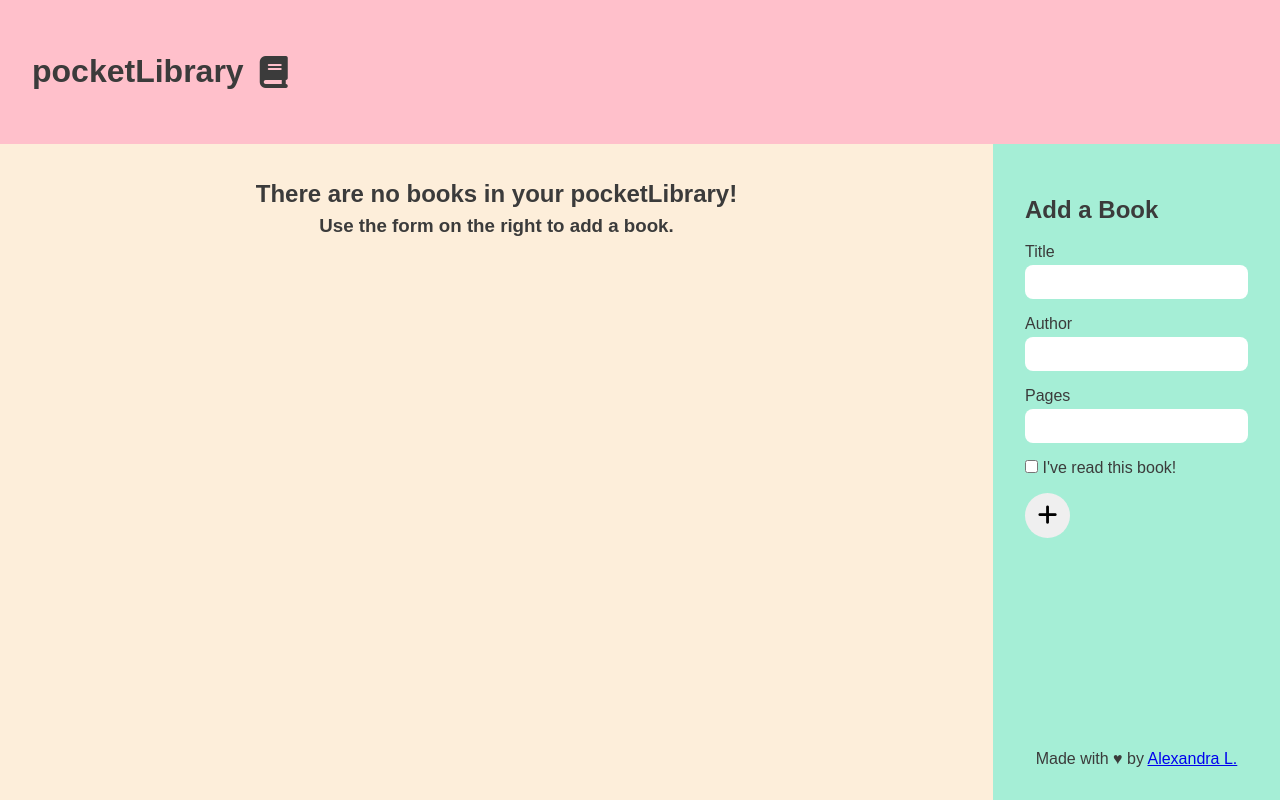
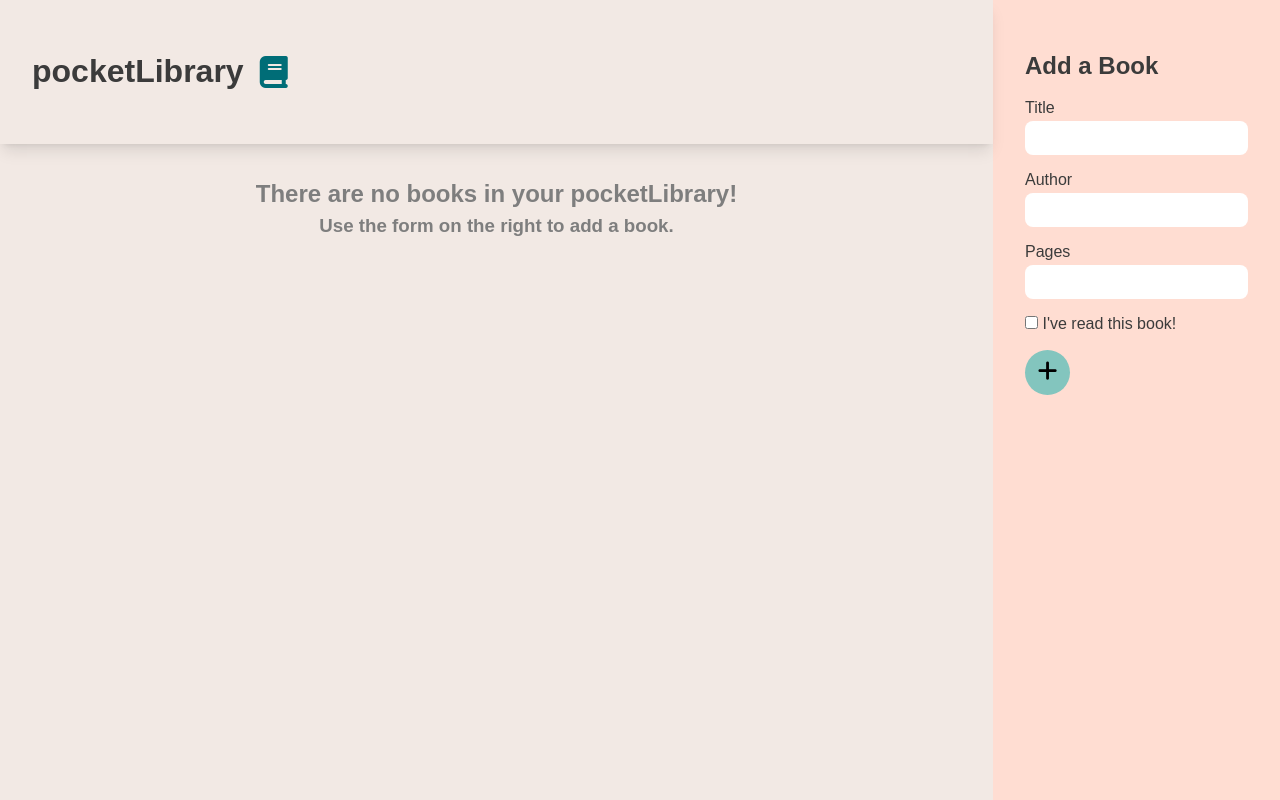
Before and after one commit to alexandranadine/library, a plain HTML site: page index.html in a window 1280 px wide. Shown: the top 800 px of the page. Drawn offline with Linux system fonts and the light colour scheme; a web font is replaced by a local one.

Commit message:
style changes

```diff
--- a/app.js
+++ b/app.js
@@ -1,5 +1,5 @@
 class Book {
-  constructor(title = "", author = "", pages = "0", isRead = false) {
+  constructor(title, author, pages, isRead = false) {
     this.title = title;
     this.author = author;
     this.pages = pages;
--- a/index.html
+++ b/index.html
@@ -23,7 +23,7 @@
       </header>
 
       <aside class="sidebar">
-        <div class="book-add-form">
+        <div>
           <h2>Add a Book</h2>
           <form class="add-book-form">
             <div class="form-col">
@@ -38,7 +38,7 @@
 
             <div class="form-col">
               <label for="pages">Pages</label>
-              <input type="text" id="pages" name="pages" />
+              <input type="number" id="pages" name="pages" />
             </div>
 
             <input type="checkbox" name="have-read" id="isRead" />
--- a/index.scss
+++ b/index.scss
@@ -1,6 +1,8 @@
-$seafoam: #a5eed6;
-$pink: pink;
-$offwhite: #fdeeda;
+$rust: #e29578;
+$beige: #ffddd2;
+$tiffany: #83c5be;
+$teal: #006d77;
+$offwhite: #f2e9e4;
 $shadow: 0 10px 15px -3px rgba(0, 0, 0, 0.1), 0 4px 6px -4px rgba(0, 0, 0, 0.1);
 
 html,
@@ -20,27 +22,18 @@ body {
   grid-template-rows: 1fr 8fr;
   grid-template-columns: 3fr 1fr;
   grid-template-areas:
-    "header header header header"
+    "header header header sidebar"
     "main main main sidebar";
-  height: 100%;
 }
 
 .sidebar {
   display: flex;
   flex-direction: column;
   justify-content: space-between;
-  background-color: $seafoam;
+  background-color: $beige;
   grid-area: sidebar;
-
-  h1 {
-    font-size: 2.3rem;
-    margin: 0;
-  }
+  z-index: 1;
 }
-
-// .book-add-form {
-
-// }
 
 .form-col {
   display: flex;
@@ -66,14 +59,23 @@ body {
     font-size: 1.4rem;
     margin-top: 1rem;
     text-align: center;
+    background-color: $tiffany;
+    transition: 300ms ease;
+
+    &:hover {
+      background-color: #006d77;
+      color: $offwhite;
+    }
   }
 }
 
 .header {
-  background-color: $pink;
+  background-color: $offwhite;
   grid-area: header;
   display: flex;
   align-items: center;
+  box-shadow: $shadow;
+  z-index: 2;
 }
 
 .header-title {
@@ -83,6 +85,7 @@ body {
   i {
     font-size: 2rem;
     margin-left: 1rem;
+    color: $teal;
   }
 }
 
@@ -105,8 +108,7 @@ body {
   display: grid;
   grid-template-columns: repeat(auto-fit, minmax(300px, 1fr));
   gap: 2rem;
-  align-items: center;
-  justify-items: center;
+  align-content: start;
 }
 
 .card {
@@ -116,7 +118,7 @@ body {
   height: 250px;
   padding: 1rem;
   box-shadow: $shadow;
-  border-top: 25px solid $pink;
+  border-top: 25px solid $rust;
 
   h3 {
     margin-top: 0;
@@ -132,30 +134,42 @@ body {
     border: none;
     border-radius: 0.5rem;
     margin: 0.3rem;
+    transition: 300ms ease;
   }
 }
 
 .no-books {
+  color: #7e7e7e;
   text-align: center;
-  h2, h3 {
+  margin: 0 auto;
+  height: 100%;
+
+  h2,
+  h3 {
     margin: 0;
     line-height: 1.5;
   }
 }
 
 .button-read {
-  background-color: rgb(151, 228, 202);
+  background-color: $tiffany;
+  transition: 300ms ease;
+  font-weight: 600;
 
   &:hover {
-    background-color: $seafoam;
+    background-color: $teal;
+    color: $offwhite;
   }
 }
 
 .button-unread {
   background-color: #f17586;
+  transition: 300ms ease;
+  font-weight: 600;
 
   &:hover {
     background-color: #eb94a0;
+    color: #3b3b3b;
   }
 }
 
```
Also changed, not shown: style.css, 1 other file.
